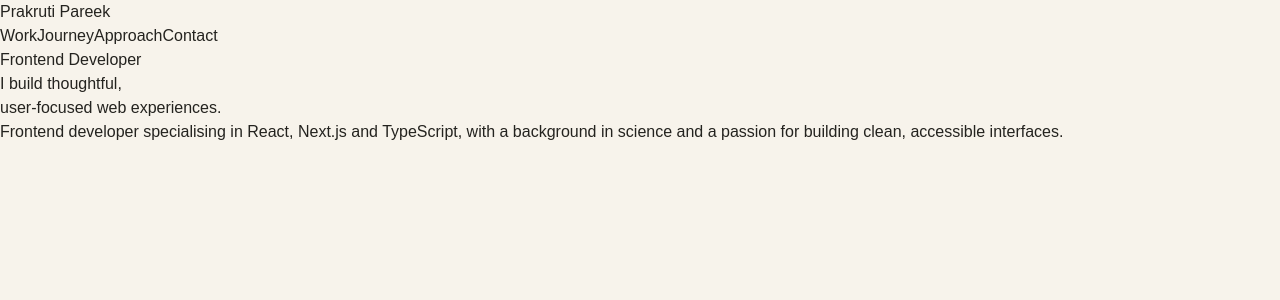
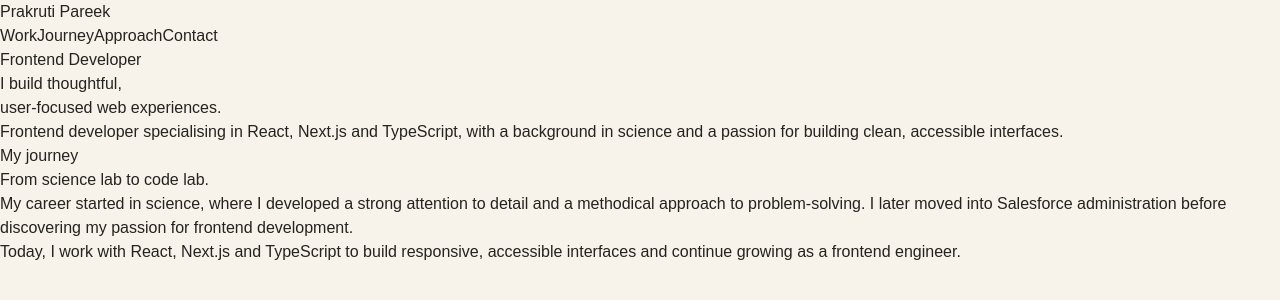
Before and after one commit to PrakrutiPareek/pp--portfolio, a Next.js app: page / in a window 1280 px wide. Shown: the top 300 px of the page. Built offline with nearby package versions, Linux system fonts and the light colour scheme.

Commit message:
feat: add career journey section

```diff
--- /dev/null
+++ b/src/app/components/Journey.tsx
@@ -0,0 +1,21 @@
+export default function Journey() {
+  return (
+    <section id="journey">
+      <p>My journey</p>
+
+      <h2>From science lab to code lab.</h2>
+
+      <p>
+        My career started in science, where I developed a strong attention to
+        detail and a methodical approach to problem-solving. I later moved into
+        Salesforce administration before discovering my passion for frontend
+        development.
+      </p>
+
+      <p>
+        Today, I work with React, Next.js and TypeScript to build responsive,
+        accessible interfaces and continue growing as a frontend engineer.
+      </p>
+    </section>
+  );
+}
--- a/src/app/page.tsx
+++ b/src/app/page.tsx
@@ -1,4 +1,5 @@
 import Hero from "./components/Hero";
+import Journey from "./components/Journey";
 import Navbar from "./components/Navbar";
 
 export default function Home() {
@@ -7,6 +8,7 @@ export default function Home() {
       <Navbar />
       <main>
         <Hero />
+        <Journey />
       </main>
     </>
   );
```
